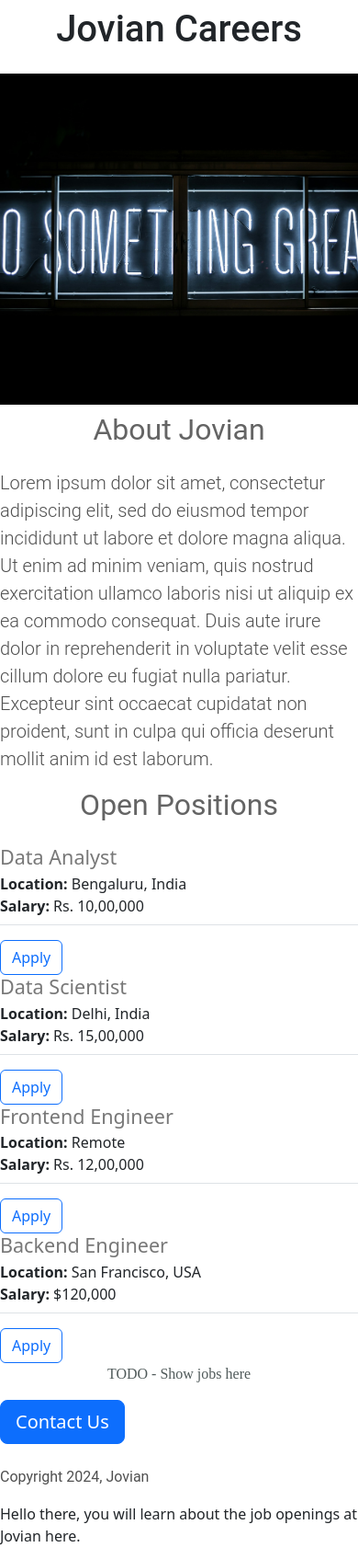
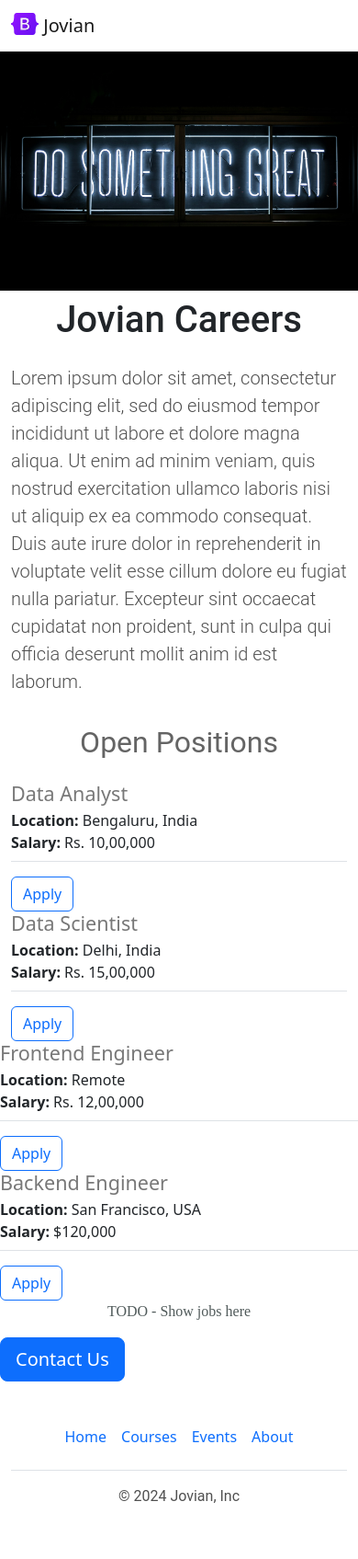
Before and after one commit to SomethingfromTerra/jovian-careers-website, a Flask app: page / in a window 390 px wide. Shown: the whole page at 92% size. Run offline with Flask 3, Linux system fonts and the light colour scheme.

Commit message:
functional and aesthetic improvements

```diff
--- /dev/null
+++ b/templates/footer.html
@@ -0,0 +1,12 @@
+<div class="container">
+  <footer class="py-3 my-4">
+    <ul class="nav justify-content-center border-bottom pb-3 mb-3">
+      <li class="nav-item"><a target="_blank" href="https://www.jovian.ai" class="nav-link px-2 text-body-secondary">Home</a></li>
+      <li class="nav-item"><a target="_blank" href="https://www.jovian.ai/learn" class="nav-link px-2 text-body-secondary">Courses</a></li>
+
+      <li class="nav-item"><a target="_blank" href="https://jovian.ai/events" class="nav-link px-2 text-body-secondary">Events</a></li>
+      <li class="nav-item"><a target="_blank" href="https://jovian.ai/about" class="nav-link px-2 text-body-secondary">About</a></li>
+    </ul>
+    <p class="text-center text-body-secondary">&copy; 2024 Jovian, Inc</p>
+  </footer>
+</div>
--- a/templates/home.html
+++ b/templates/home.html
@@ -30,10 +30,11 @@
         text-align: center;
         color: rgb(80, 90, 90)
       }
-      #banner{
+      #style{
         width: 100%;
         height: 360px;
         object-fit: cover;
+        margin-bottom:16px;
       }
       #container{
         max-width: 720px;
@@ -42,15 +43,22 @@
     </style>
   </head>
   <body>
-    <div id="container">
+    {% include 'nav.html' %}
+    <img class="img-fluid" id="banner" src="/static/style.jpg">
+    <div class="container">
       <h1 class="text-center mt-2 mb-4">
         {{company_name}} Careers
       </h1>
-      <img class="img-fluid" id="banner" src="static/style.jpg" height="320">
-      <h2 class="text-center mt-2 mb-4">About Jovian</h2>
+      <div class="row" style="margin-bottom:16px">
+        <div class="col-md-6">
       <p class="lead">
         Lorem ipsum dolor sit amet, consectetur adipiscing elit, sed do eiusmod tempor incididunt ut labore et dolore magna aliqua. Ut enim ad minim veniam, quis nostrud exercitation ullamco laboris nisi ut aliquip ex ea commodo consequat. Duis aute irure dolor in reprehenderit in voluptate velit esse cillum dolore eu fugiat nulla pariatur. Excepteur sint occaecat cupidatat non proident, sunt in culpa qui officia deserunt mollit anim id est laborum.
       </p>
+        </div>
+        <div class="d-none d-md-block col-md-6">
+        <img src="/static/people working.jpg" style="height:320px; border-radius:4px;">
+        </div>
+      </div>
       <h2 class="text-center mt-2 mb-4">Open Positions</h2>
       <div>
         {% for job in jobs %}
@@ -59,10 +67,9 @@
       </div>
       <p class="bodytext">TODO - Show jobs here</p>
       <div class="text-align:center;">
-      <button class="btn btn-primary btn-lg">Contact Us</button>
-        <p class="mt-4">Copyright 2024, Jovian</p>
+      <button class="btn btn-primary btn-lg" href="mailto:hello@jovian.ai?subject=Question%20about%20Job%20Openings&body=My%20name%3A%20%3Cyour%20name%20here%3E%0D%0A%0D%0AMy%20questions%3A%20%3Center%20question%20here%3E">Contact Us</button>
       </div>
     </div>
-    Hello there, you will learn about the job openings at Jovian here.
+    {% include 'footer.html' %}
   </body>
 </html>
--- a/templates/jobitem.html
+++ b/templates/jobitem.html
@@ -14,7 +14,7 @@
     {% endif %}
   </div>
   <div class="col-2">
-    <button type="button", class="btn btn-outline-primary float-right align middle">Apply</button>
+    <a href="mailto:hello@jovian.ai?subject=Application%20for%20{{jobs['title']}}&body=My%20name%3A%20%3Cyour%20name%20here%3E%0D%0A%0D%0AMy%20Resume%20link%3A%20%3Cresume%20link%3E%0D%0A%0D%0AMy%20LinkedIn%20link%3A%20%3Clinked%20in%3E" type="button", class="btn btn-outline-primary float-right align middle">Apply</a>
   </div>
 
 </div>
--- /dev/null
+++ b/templates/nav.html
@@ -0,0 +1,9 @@
+<nav class="navbar shadow-sm fixed-top bg-white">
+  <div class="container-fluid">
+    <a class="navbar-brand" href="#">
+      <img src="/static/bootstrap-logo.svg" alt="Logo" width="30" height="24" class="d-inline-block align-text-top">
+      Jovian
+    </a>
+  </div>
+</nav>
+<div style="height:56px"></div>
```
Also changed, not shown: static/bootstrap-logo.svg (added), 1 other file.
